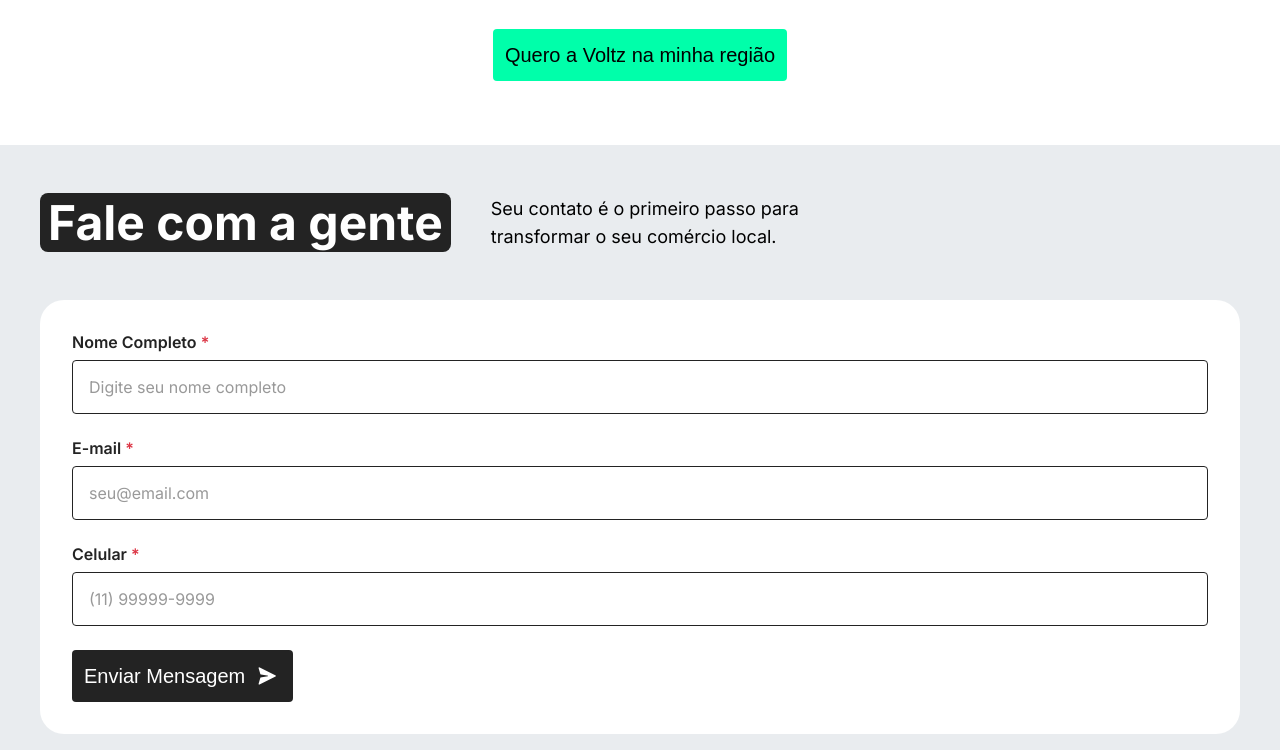
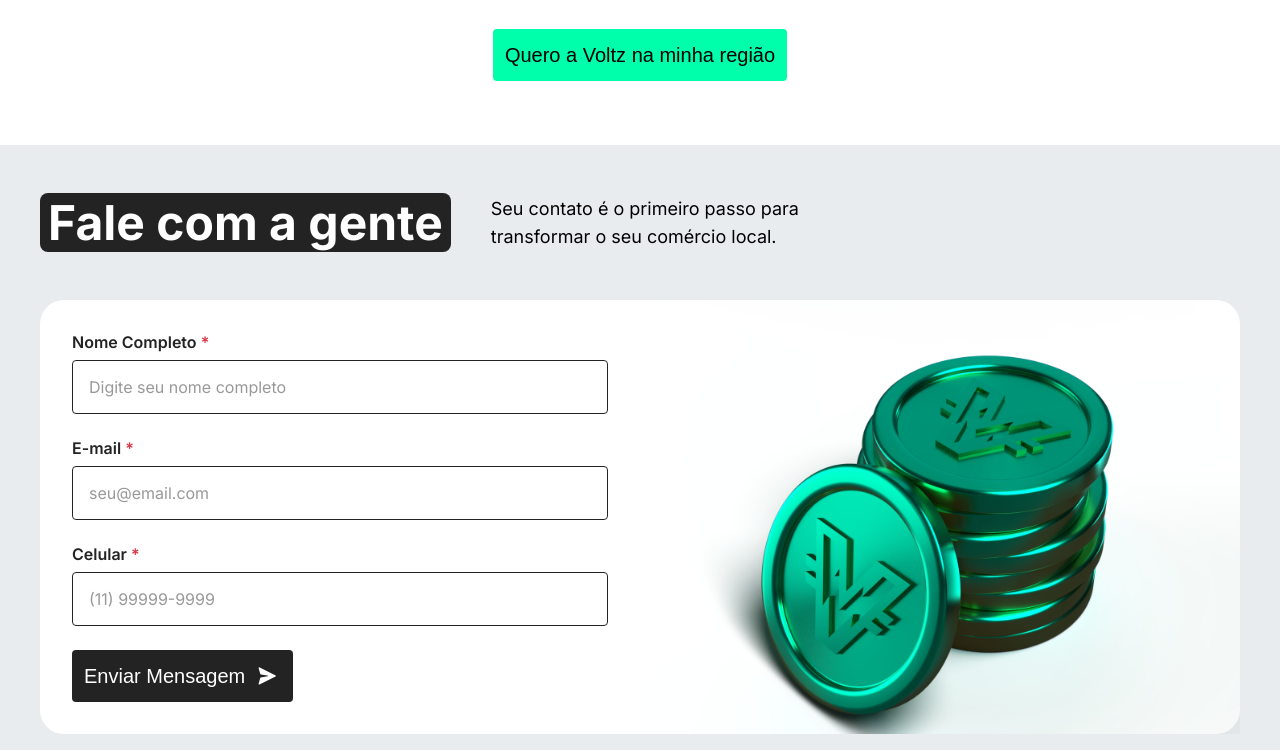
Before and after one commit to wallaceanjos/voltz-landing-page, a website: page index.html in a window 1280 px wide. Shown: the part 900-1650 px from the top of the page. Drawn offline with Linux system fonts and the light colour scheme; files whose address does not match are found by name.

Commit message:
Refatora o formulário em index.html para melhorar a estrutura e a responsividade, alterando classes e adicionando um fundo. Atualiza main.css para comentar a importação de core-purge.css e descomentar a importação de core.css.

```diff
--- a/assets/css/core-purge.css
+++ b/assets/css/core-purge.css
@@ -8,6 +8,10 @@
 
 .h-48 {
 	height: 48px;
+}
+
+.h-100-p {
+	height: 100%;
 }
 
 .w-28 {
@@ -120,6 +124,14 @@
 
 .colspan-2 {
 	grid-column-end: span 2;
+}
+
+@media screen and (min-width: 1024px) {
+
+	.grid-md-2 {
+		display: grid;
+		grid-template-columns: repeat(2, minmax(0, 1fr));
+	}
 }
 
 @media screen and (min-width: 1440px) {
--- a/index.html
+++ b/index.html
@@ -94,11 +94,8 @@
 					</p>
 				</div>
 
-				<div class=" radius-24">
-					<form class="bg-white p-32 radius-24" action="#" method="POST">
-
-
-
+				<div class="grid-md-2 radius-24 bg-white">
+					<form class="p-32" action="#" method="POST">
 
 						<!-- Nome -->
 						<div class="form-group">
@@ -135,6 +132,10 @@
 						</div>
 
 					</form>
+
+					<div class="p-32 d-none d-md-block w-100-p h-100-p" style="background: url('./assets/images/volzcoins-hd2.png') no-repeat center center / cover">
+					</div>
+
 				</div>
 
 			</div>
```
